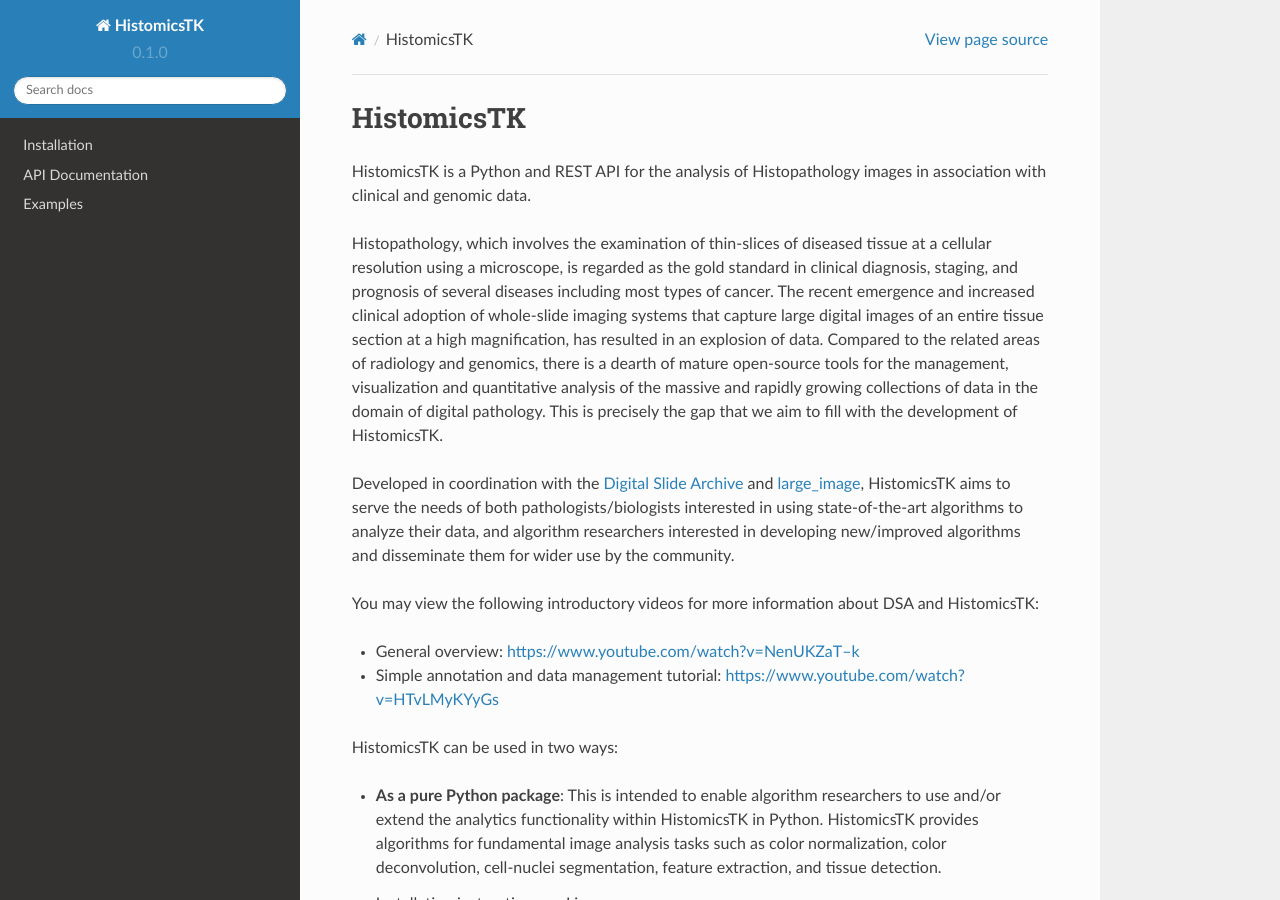
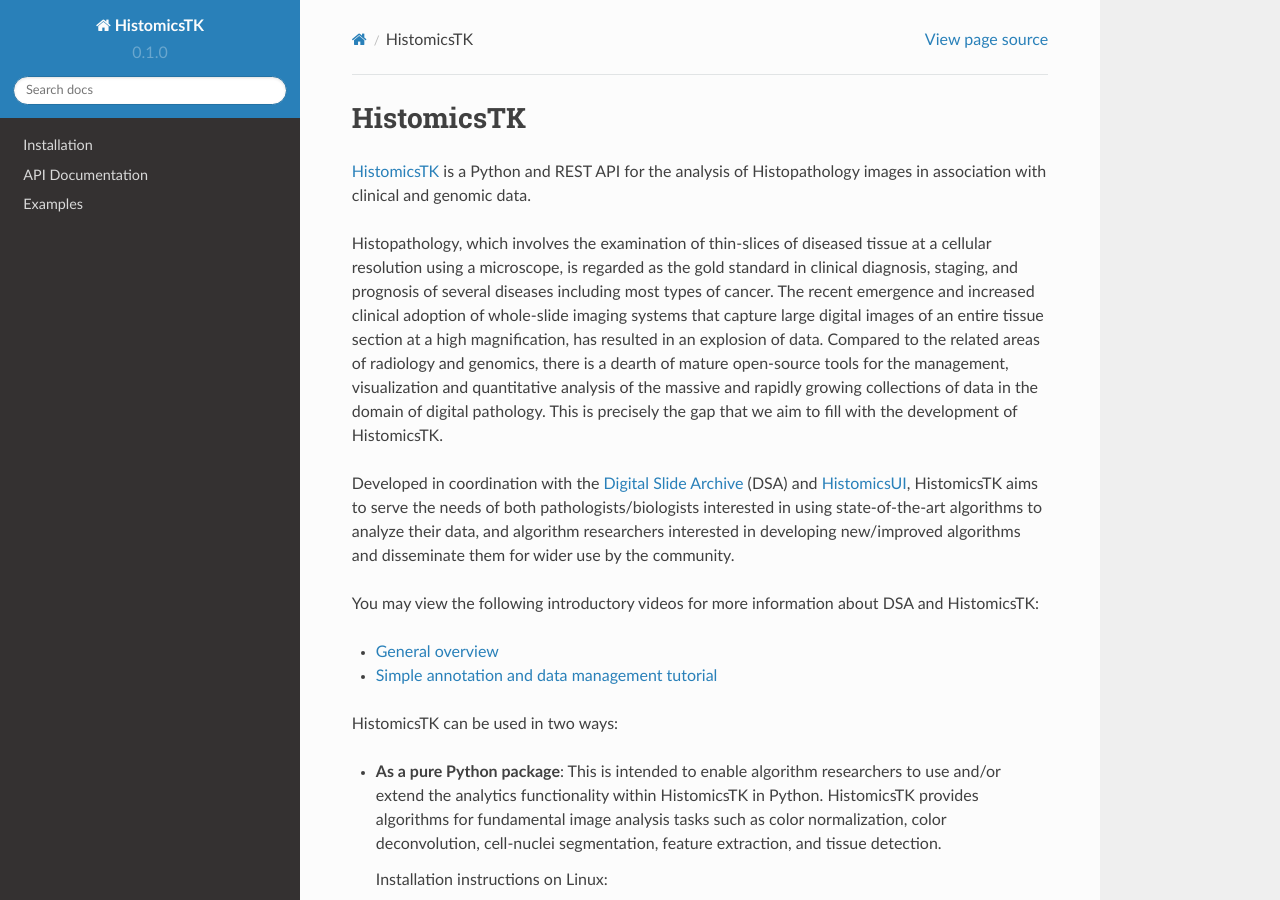
Before and after one commit to DigitalSlideArchive/HistomicsTK, a Sphinx documentation site: the page built from docs/index.rst, in a window 1280 px wide and 900 px high. Built offline with Sphinx 7.4.7 and the Read the Docs theme 2.0.0, drawn with Linux system fonts in a browser that asks for light colours; pages that are not in the unit, such as notebooks, are missing from menus; some of the changed text lies outside the part shown.

```diff
--- a/docs/index.rst
+++ b/docs/index.rst
@@ -1,7 +1,7 @@
 HistomicsTK
 ============
 
-HistomicsTK is a Python and REST API for the analysis of Histopathology images
+`HistomicsTK`_ is a Python and REST API for the analysis of Histopathology images
 in association with clinical and genomic data.
 
 Histopathology, which involves the examination of thin-slices of diseased
@@ -16,8 +16,8 @@ quantitative analysis of the massive and rapidly growing collections of
 data in the domain of digital pathology. This is precisely the gap that
 we aim to fill with the development of HistomicsTK.
 
-Developed in coordination with the `Digital Slide Archive`_ and
-`large_image`_, HistomicsTK aims to serve the needs of both
+Developed in coordination with the `Digital Slide Archive`_ (DSA) and
+`HistomicsUI`_, HistomicsTK aims to serve the needs of both
 pathologists/biologists interested in using state-of-the-art algorithms
 to analyze their data, and algorithm researchers interested in developing
 new/improved algorithms and disseminate them for wider use by the community.
@@ -25,9 +25,9 @@ new/improved algorithms and disseminate them for wider use by the community.
 You may view the following introductory videos for more information about
 DSA and HistomicsTK:
 
-- General overview: https://www.youtube.com/watch?v=NenUKZaT--k
+- `General overview <https://www.youtube.com/watch?v=NenUKZaT--k>`_
+- `Simple annotation and data management tutorial <https://www.youtube.com/watch?v=HTvLMyKYyGs>`_
 
-- Simple annotation and data management tutorial: https://www.youtube.com/watch?v=HTvLMyKYyGs
 
 HistomicsTK can be used in two ways:
 
@@ -108,7 +109,9 @@ Indices and tables
 * :ref:`modindex`
 * :ref:`search`
 
+.. _HistomicsTK: https://digitalslidearchive.github.io/digital_slide_archive/
 .. _Digital Slide Archive: http://github.com/DigitalSlideArchive
+.. _HistomicsUI: https://github.com/DigitalSlideArchive/HistomicsUI
 .. _Docker: https://www.docker.com/
 .. _Kitware: http://www.kitware.com/
 .. _U24-CA194362-01: http://grantome.com/grant/NIH/U24-CA194362-01
```
Also changed, not shown: other parts of docs/index.rst (+4 -1 lines).
